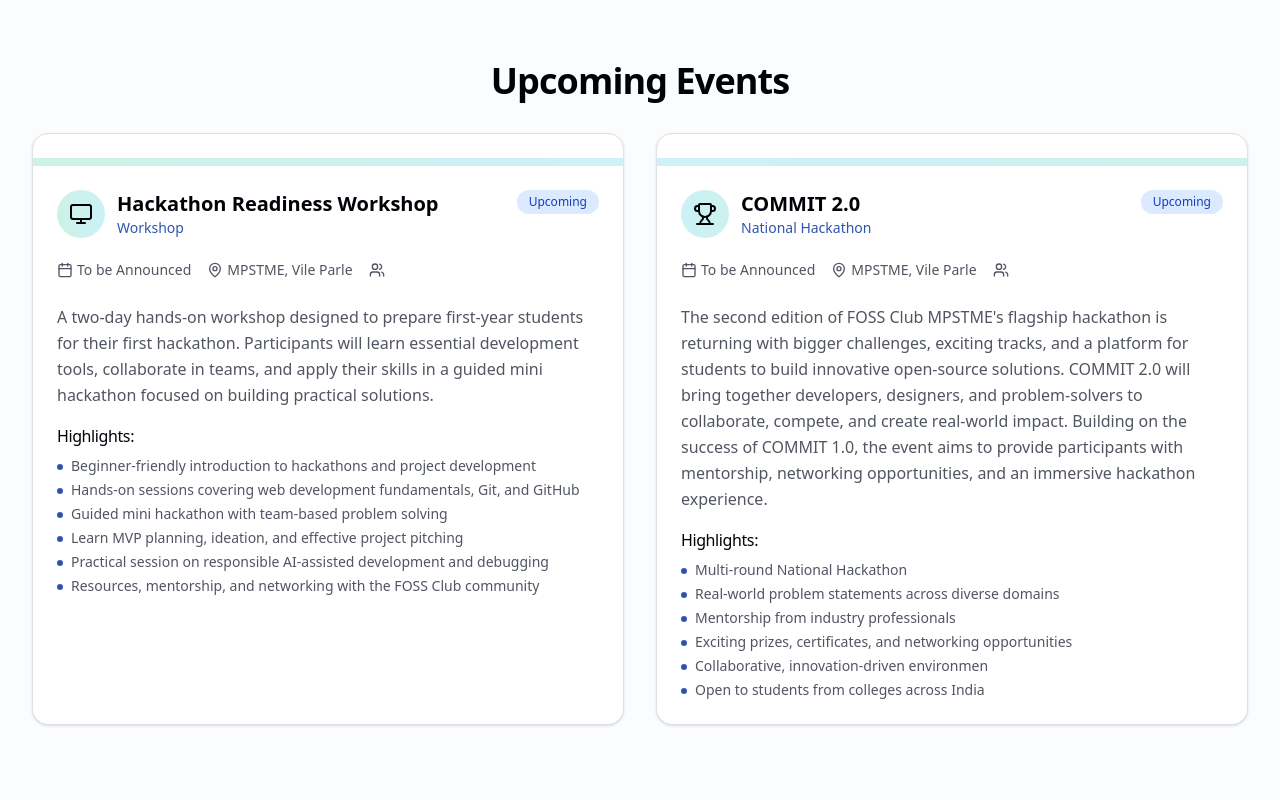
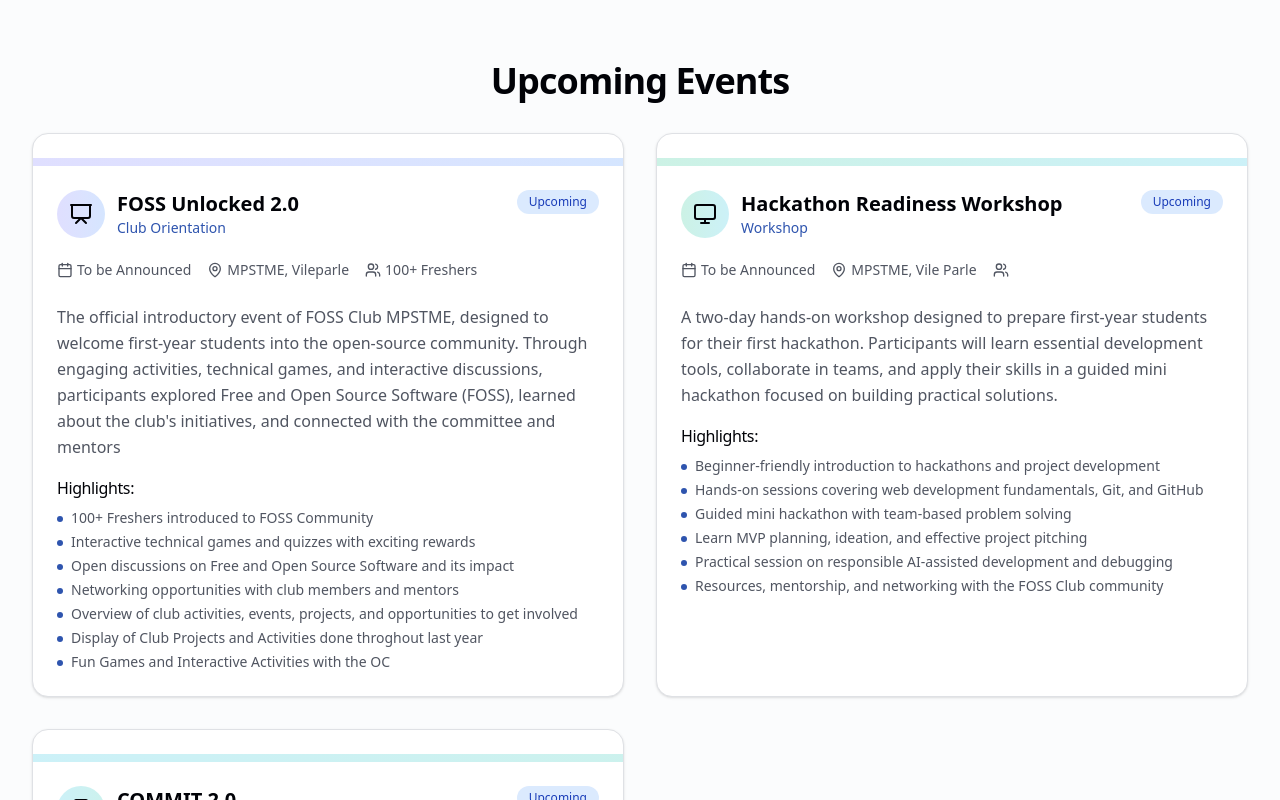
Before and after one commit to FOSS-Club-MPSTME/foss-website, a Next.js app: page /events in a window 1280 px wide. Shown: the part 600-1400 px from the top of the page. Built offline with nearby package versions, Linux system fonts and the light colour scheme.

Commit message:
FOSS Unlocked 2.0 event added

```diff
--- a/src/app/events/page.tsx
+++ b/src/app/events/page.tsx
@@ -110,7 +110,7 @@
       "Interactive technical games and quizzes with exciting rewards",
       "Open discussions on Free and Open Source Software and its impact",
       "Networking opportunities with club members and mentors",
-      "⁠Overview of club activities, events, projects, and opportunities to get involved"
+      "Overview of club activities, events, projects, and opportunities to get involved"
     ],
     icon: Presentation,
     color: "from-indigo-500/20 to-blue-500/20",
@@ -177,6 +177,27 @@
 ];
 
 const upcomingEvents: typeof events = [
+  {
+    id: 11,
+    title: "FOSS Unlocked 2.0",
+    type: "Club Orientation",
+    date: "To be Announced",
+    location: "MPSTME, Vileparle",
+    participants: "100+ Freshers",
+    description: "The official introductory event of FOSS Club MPSTME, designed to welcome first-year students into the open-source community. Through engaging activities, technical games, and interactive discussions, participants explored Free and Open Source Software (FOSS), learned about the club's initiatives, and connected with the committee and mentors",
+    highlights: [
+      "100+ Freshers introduced to FOSS Community",
+      "Interactive technical games and quizzes with exciting rewards",
+      "Open discussions on Free and Open Source Software and its impact",
+      "Networking opportunities with club members and mentors",
+      "Overview of club activities, events, projects, and opportunities to get involved",
+      "Display of Club Projects and Activities done throghout last year",
+      "Fun Games and Interactive Activities with the OC"
+    ],
+    icon: Presentation,
+    color: "from-indigo-500/20 to-blue-500/20",
+    status: "upcoming"
+  },
   {
     id: 9,
     title: "Hackathon Readiness Workshop",
```
